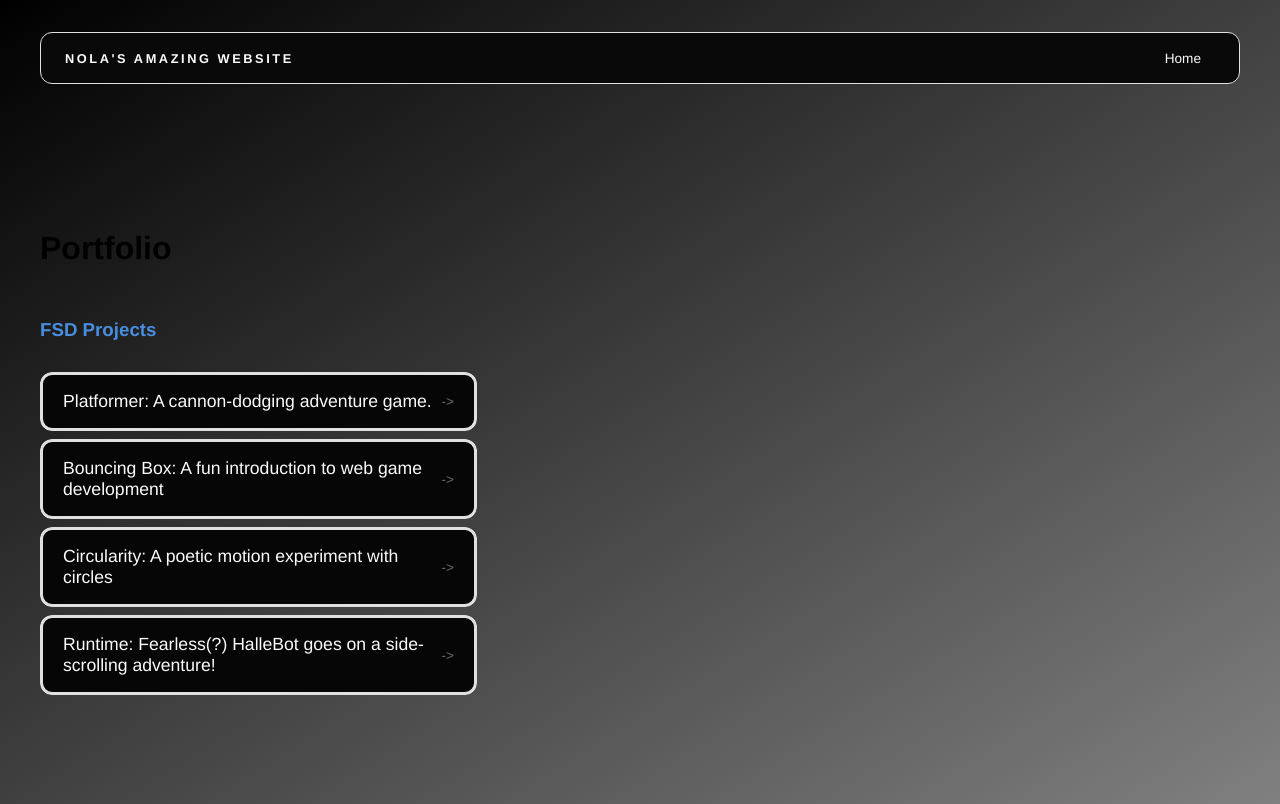
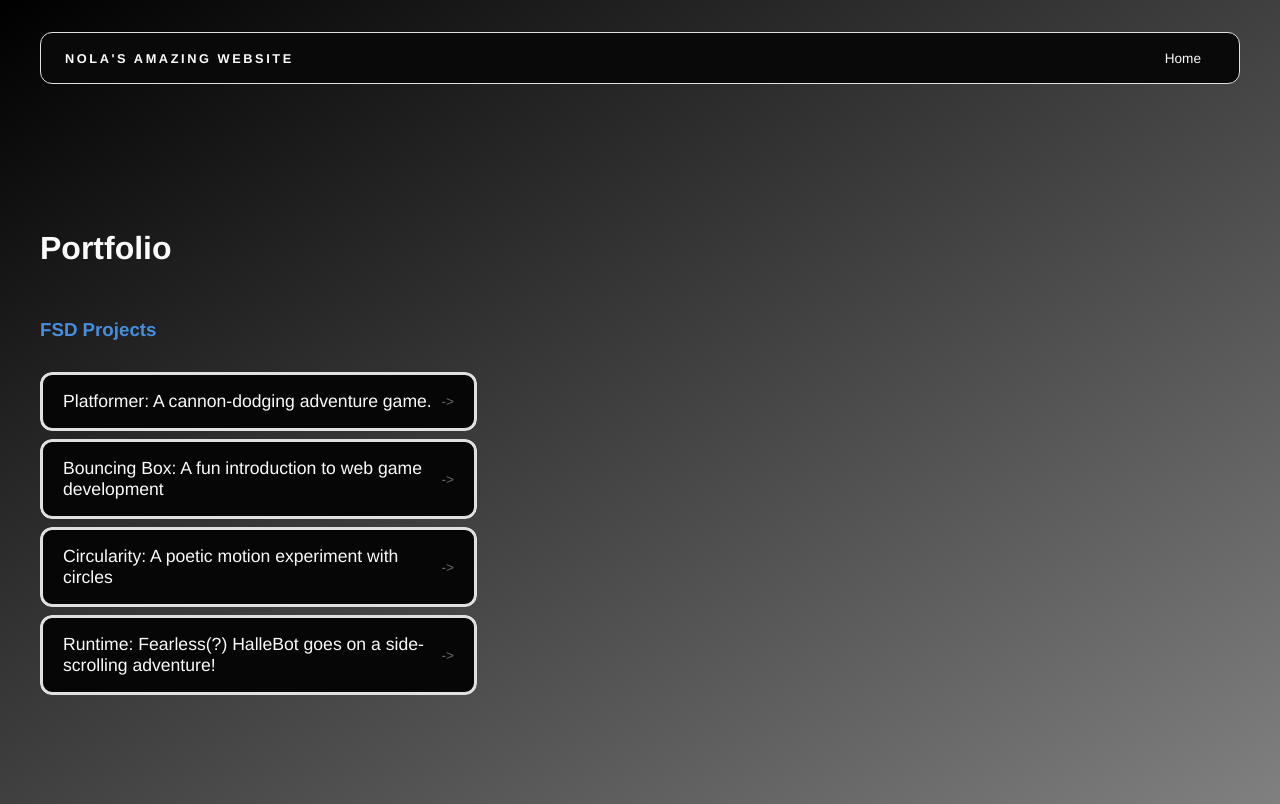
Before and after one commit to Gamingboynola/Gamingboynola.github.io, a plain HTML site: page portfolio.html in a window 1280 px wide. Drawn offline with Linux system fonts and the light colour scheme.

Commit message:
PortfolioDone

```diff
--- a/style.css
+++ b/style.css
@@ -155,7 +155,7 @@ nav h1 {
 /*style for the portfolio page*/
 
 .content h1 {
-  color: black;
+  color: rgb(252, 251, 251);
 }
 
 #portfolio {
```
